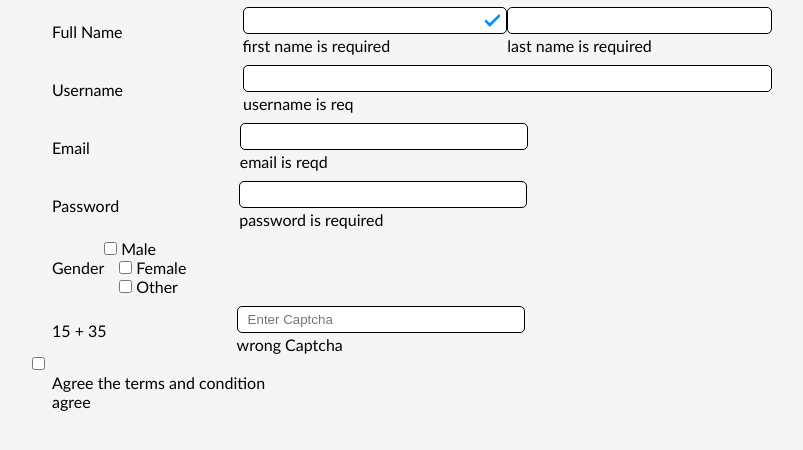
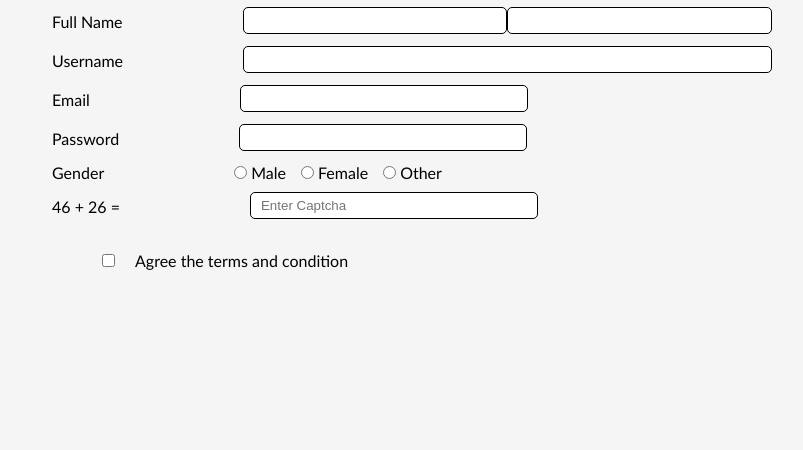
Before and after one commit to vishumonk-ey/javascript, a plain HTML site: page js/formValidation/index.html in a window 1280 px wide. Shown: the part 124-574 px from the top of the page, without its empty margins (68-871 px from the left). Drawn offline with Linux system fonts and the light colour scheme.

Commit message:
Update index.html

```diff
--- a/js/formValidation/index.html
+++ b/js/formValidation/index.html
@@ -13,13 +13,13 @@
             <hr>
             <div class="fullName">
                 <p>Full Name</p>
-                <div class="firstNameCont green">
+                <div class="firstNameCont ">
                     <input type="text" id="firstName">
-                    <p>first name is required</p>
+                    <p></p>
                 </div>
                 <div class="lastNameCont">
                     <input type="text" id="lastName">
-                    <p>last name is required</p>
+                    <p></p>
                 </div>
 
             </div>
@@ -27,53 +27,53 @@
                 <p>Username</p>
                 <div class="userNameCont">
                     <input type="text" id="userName">
-                    <p>username is req</p>
+                    <p></p>
                 </div>
             </div>
             <div class="email">
                 <p>Email</p>
                 <div class="emailCont">
                     <input type="text" id="email">
-                    <p>email is reqd</p>
+                    <p></p>
                 </div>
             </div>
             <div class="password">
                 <p>Password</p>
                 <div class="passwordCont">
                     <input type="text" id="password">
-                    <p>password is required
+                    <p>
                     </p>
                 </div>
             </div>
             <div class="gender">
                 <p>Gender</p>
-                <div class="checkboxes">
+                <div class="genderSelect">
                     <div class="maleDiv">
-                        <input type="checkbox" id="male">
+                        <input type="radio" id="male" name="gender">
                         <p>Male</p>
                     </div>
                     <div class="femaleDiv">
-                        <input type="checkbox" id="female">
+                        <input type="radio" id="female" name="gender">
                         <p>Female</p>
                     </div>
                     <div class="othersDiv">
-                        <input type="checkbox" id="other">
+                        <input type="radio" id="other" name="gender">
                         <p>Other</p>
                     </div>
                 </div>
             </div>
             <div class="captcha">
-                <p>15 + 35</p>
+                <p class="captchaText">15 + 35</p>
                 <div class="captchaCont">
                     <input type="text" id="captcha" placeholder="Enter Captcha">
-                    <p>wrong Captcha</p>
+                    <p></p>
                 </div>
             </div>
-            <div class="checkbox">
+            <div class="TandCcheckbox">
                 <input type="checkbox" id="TandC">
                 <div class="TandCcont">
                     <p>Agree the terms and condition</p>
-                    <p>agree</p>
+                    <p></p>
                 </div>
             </div>
         </div>
```
